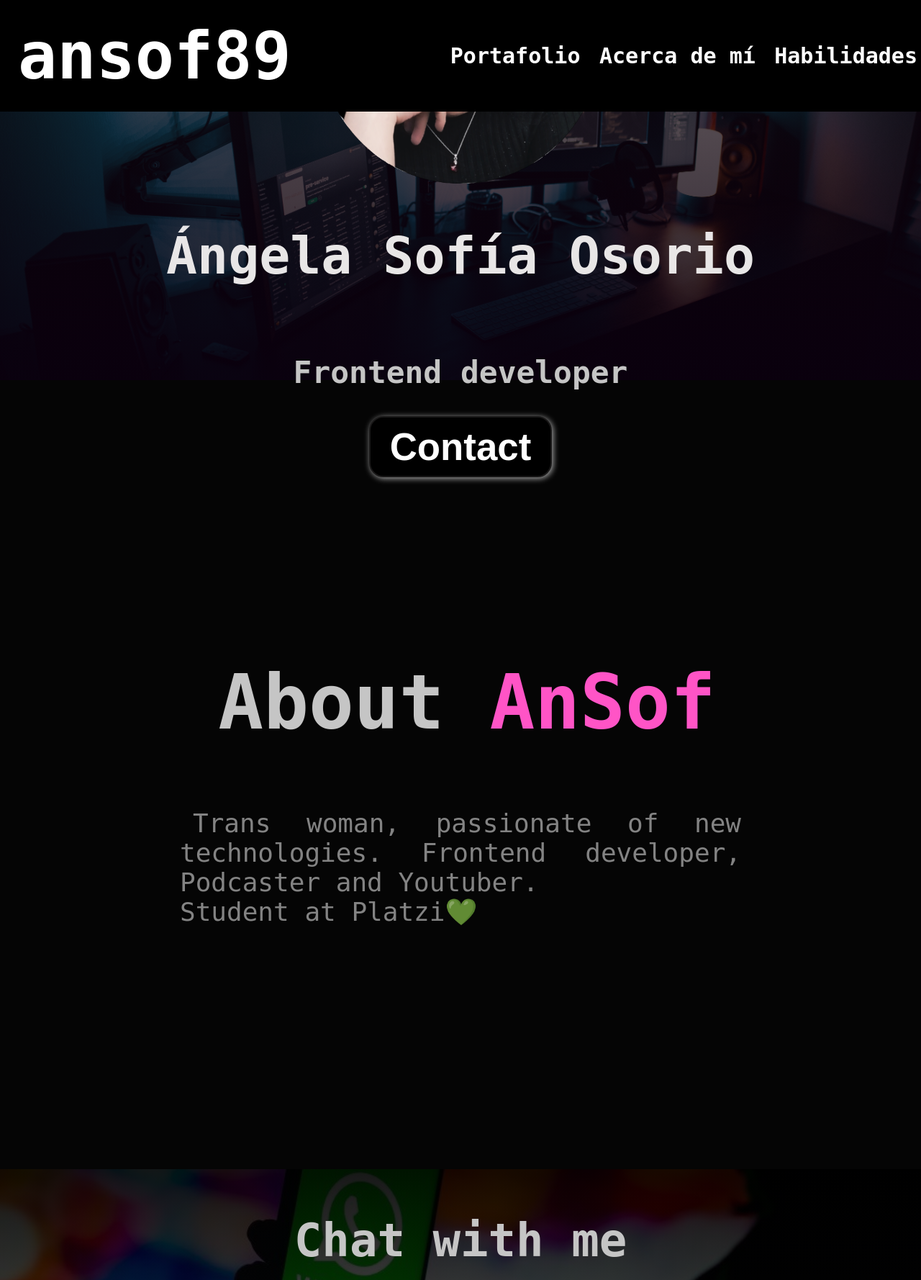
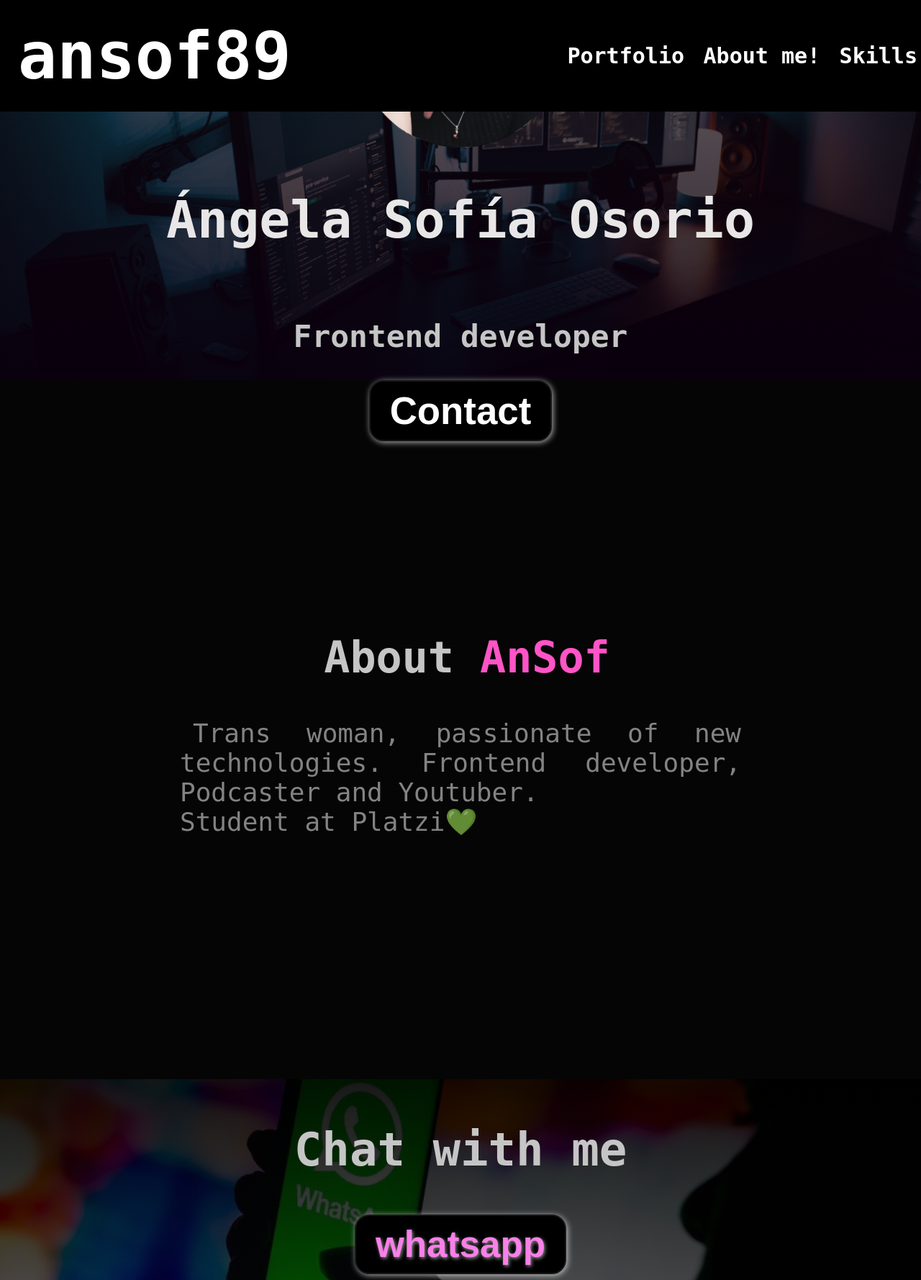
Before and after one commit to SofiDevO/SofiDev-landingpage, a PHP site: page / in a window 1280 px wide. Shown: the top 1778 px of the page at 72% size. Run offline with PHP 8.4, Linux system fonts and the light colour scheme.

Commit message:
size adjustment

```diff
--- a/index.html
+++ b/index.html
@@ -14,9 +14,9 @@
         <div class="container">
             <p class="logo"><a href="https://angieo89.github.io/ansof-landingpage.github.io/"> ansof89</a></p>
         <nav>
-            <a href="#">Portafolio</a>
-            <a href="#acercade">Acerca de mí</a>
-            <a href="#habilidades">Habilidades</a>
+            <a href="#">Portfolio</a>
+            <a href="#acercade">About me!</a>
+            <a href="#habilidades">Skills</a>
         </nav>
         </div>
    </header>
--- a/styles.css
+++ b/styles.css
@@ -388,7 +388,7 @@ footer .container{
    }
 
    #hero .img-container{
-    width: 420px;
+    width: 320px;
 
    }
    button{
@@ -402,7 +402,7 @@ footer .container{
 
   }
   #acercade h2{
-    font-size: 8.7em;
+    font-size: 5em;
     text-align: center;
   }
 
```
